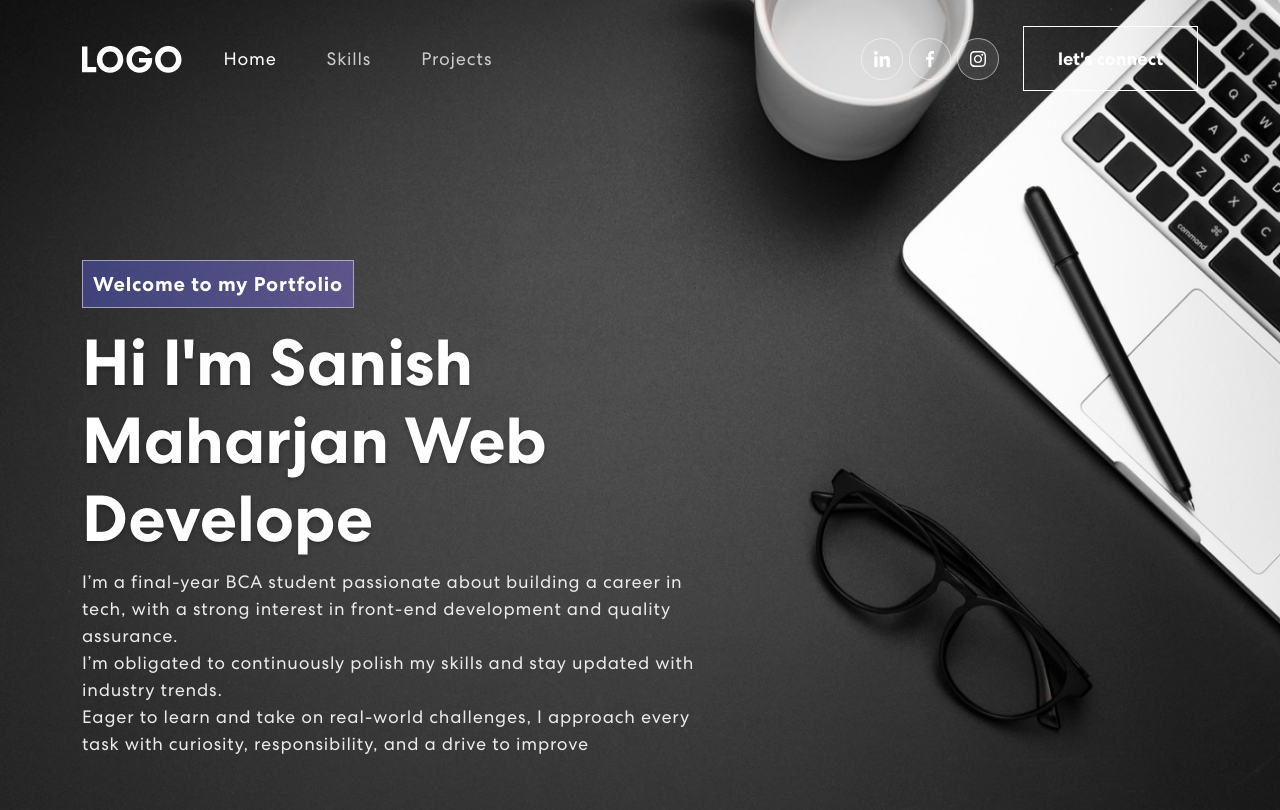
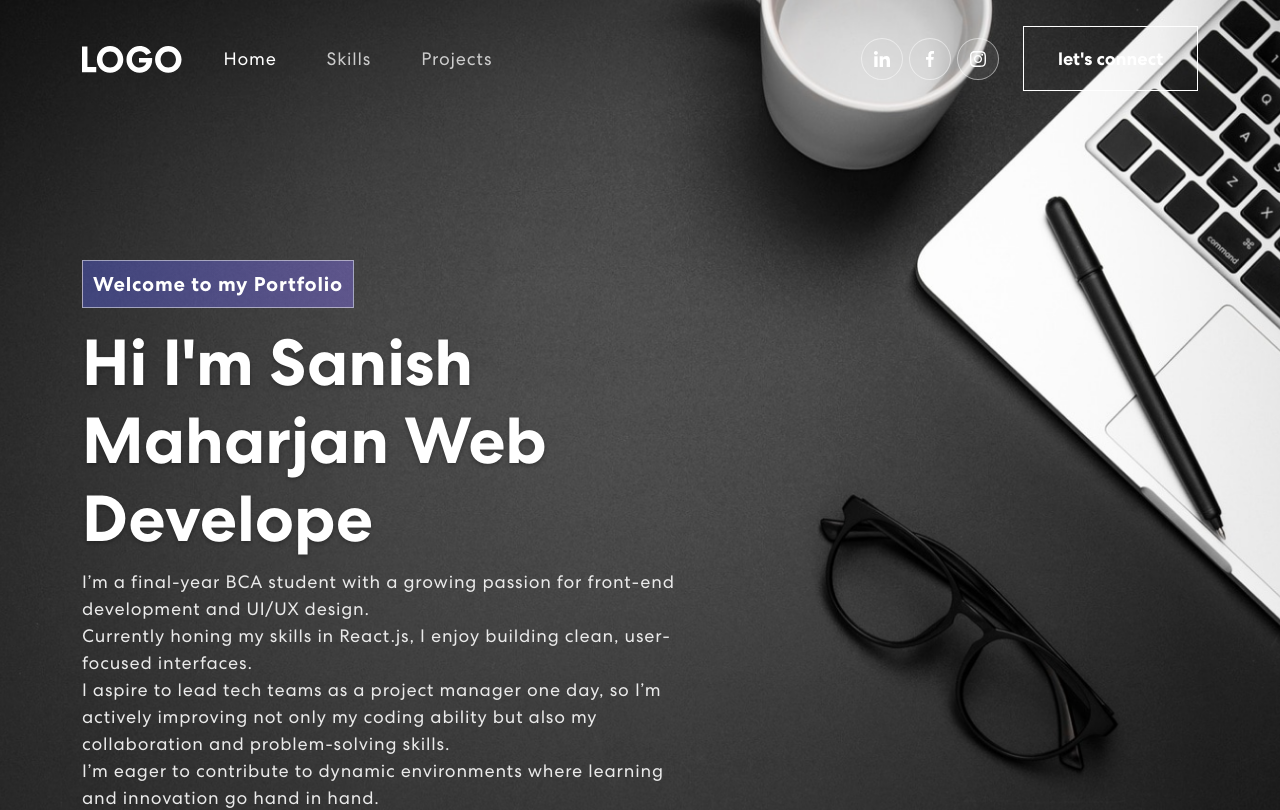
Before and after one commit to sanishmaharjan01/portfolio, a React (Create React App) app: page / in a window 1280 px wide. Shown: the top 810 px of the page. Built offline with nearby package versions, Linux system fonts and the light colour scheme.

Commit message:
Updated About Me section

```diff
--- a/src/App.js
+++ b/src/App.js
@@ -1,4 +1,4 @@
-import logo from './logo.svg';
+
 import './App.css';
 import { NavBar } from './components/NavBar';
 import {Banner} from './components/Banner';
--- a/src/components/Banner.js
+++ b/src/components/Banner.js
@@ -45,7 +45,7 @@ export const Banner =() => {
                     <Col xs={12} md={6} xl={7}>
                     <span className="tagline">Welcome to my Portfolio</span>
                     <h1>Hi I'm Sanish Maharjan <span className="wrap">{text}</span></h1>
-                    <p>I’m a final-year BCA student passionate about building a career in tech, with a strong interest in front-end development and quality assurance.<br></br> I’m obligated to continuously polish my skills and stay updated with industry trends.<br></br> Eager to learn and take on real-world challenges, I approach every task with curiosity, responsibility, and a drive to improve</p>
+                    <p>I’m a final-year BCA student with a growing passion for front-end development and UI/UX design.<br></br>Currently honing my skills in React.js, I enjoy building clean, user-focused interfaces. <br></br> I aspire to lead tech teams as a project manager one day, so I’m actively improving not only my coding ability but also my collaboration and problem-solving skills.<br></br> I’m eager to contribute to dynamic environments where learning and innovation go hand in hand. </p>
                     <button onClick={() => console.log('connect')}>Let's Connect <ArrowRightCircle size ={25}/></button>
                     </Col>
 
```
Also changed, not shown: package.json (+9 -6 lines), 1 other file (tests, documents, lock files or other folders).
